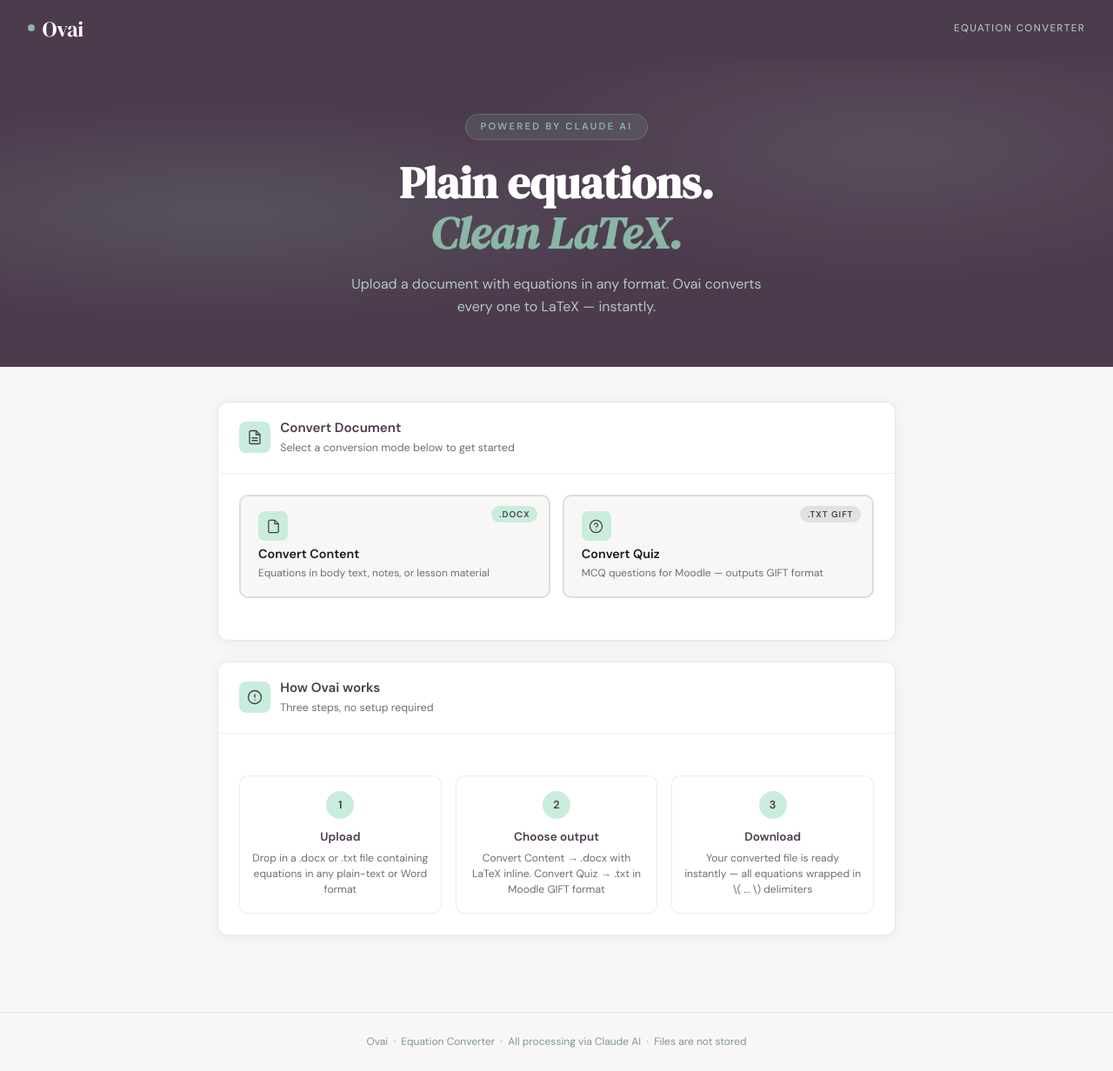
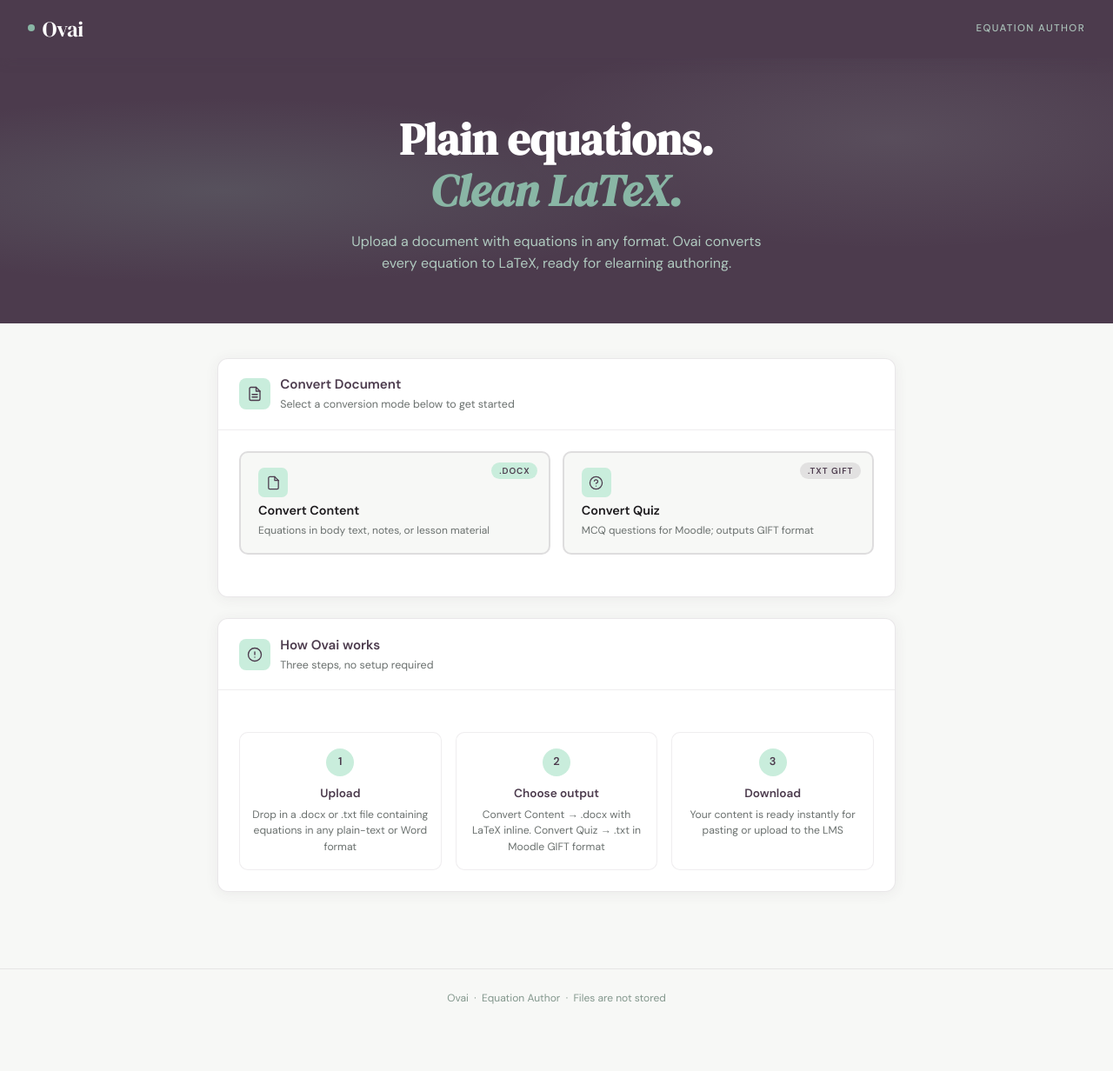
Before and after one commit to ayera-4/Ovai, a website: page public/index.html in a window 1280 px wide. Shown: the whole page at 87% size. After the commit the page ends 1183 px from the top, so only its background shows below. Drawn offline with nearby package versions, Linux system fonts and the light colour scheme.

Commit message:
Label edits
Label edits

```diff
--- a/public/index.html
+++ b/public/index.html
@@ -3,7 +3,7 @@
 <head>
 <meta charset="UTF-8"/>
 <meta name="viewport" content="width=device-width,initial-scale=1.0"/>
-<title>Ovai — Equation Converter</title>
+<title>Ovai — Equation Author</title>
 <link href="https://fonts.googleapis.com/css2?family=DM+Serif+Display:ital@0;1&family=DM+Sans:wght@300;400;500;600&family=DM+Mono:wght@400;500&display=swap" rel="stylesheet"/>
 <style>
 /* ── RESET ── */
@@ -489,14 +489,14 @@
   <div class="nav-brand">
     <span class="brand-dot"></span>Ovai
   </div>
-  <div class="nav-tag">Equation Converter</div>
+  <div class="nav-tag">Equation Author</div>
 </nav>
 
 <!-- HERO -->
 <div class="hero">
-  <div class="hero-eyebrow">Powered by Claude AI</div>
+  <!--<div class="hero-eyebrow">Powered by Claude AI</div>-->
   <h1>Plain equations.<br><em>Clean LaTeX.</em></h1>
-  <p class="hero-sub">Upload a document with equations in any format. Ovai converts every one to LaTeX — instantly.</p>
+  <p class="hero-sub">Upload a document with equations in any format. Ovai converts every equation to LaTeX, ready for elearning authoring.</p>
 </div>
 
 <!-- MAIN -->
@@ -548,7 +548,7 @@
             </svg>
           </div>
           <div class="mb-label">Convert Quiz</div>
-          <div class="mb-desc">MCQ questions for Moodle — outputs GIFT format</div>
+          <div class="mb-desc">MCQ questions for Moodle; outputs GIFT format</div>
           <span class="mode-badge badge-gift">.txt GIFT</span>
         </button>
 
@@ -677,7 +677,7 @@
         <div class="step">
           <div class="step-num">3</div>
           <div class="step-title">Download</div>
-          <div class="step-desc">Your converted file is ready instantly — all equations wrapped in \( … \) delimiters</div>
+          <div class="step-desc">Your content is ready instantly for pasting or upload to the LMS</div>
         </div>
       </div>
     </div>
@@ -687,7 +687,7 @@
 
 <!-- FOOTER -->
 <footer>
-  Ovai &nbsp;·&nbsp; Equation Converter &nbsp;·&nbsp; All processing via Claude AI &nbsp;·&nbsp; Files are not stored
+  Ovai &nbsp;·&nbsp; Equation Author &nbsp;·&nbsp; Files are not stored
 </footer>
 
 <script>
```
